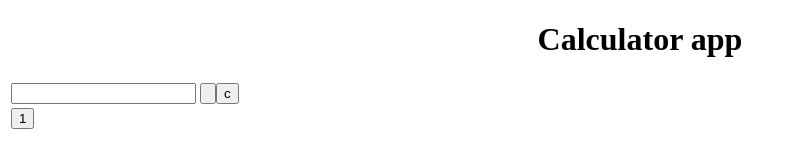
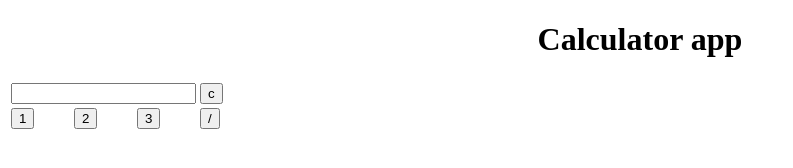
Before and after one commit to thiru2612/calculator, a plain HTML site: page index.html in a window 1280 px wide. Shown: the whole page, without its empty margins (0-793 px from the left). Drawn offline with Linux system fonts and the light colour scheme.

Commit message:
made changes

```diff
--- a/index.html
+++ b/index.html
@@ -10,11 +10,14 @@
     <div class="container">
         <table>
             <tr>
-                <td colspan="3"><input type="text" class="result"></td>
-                <td><input type="button" id="clear" onclick="clear()"><input type="button" value="c"></td>
+                <td colspan="3"><input type="text" id="result" class="screen"></td>
+                <td><input type="button" class="clear" onclick="clearScreen()" value="c"></td>
             </tr>
             <tr>
-                <td class="numer" onclick="display("1")"><input type="button" value="1"></td>
+                <td><input type="button" value="1" onclick="display('1')" class="number"></td>
+                <td><input type="button" value="2" onclick="display('2')" class="number"></td>
+                <td><input type="button" value="3" onclick="display('3')" class="number"></td>
+                <td><input type="button" value="/" onclick="display('/')" class="operator"></td>
             </tr>
         </table>
     </div>
```
